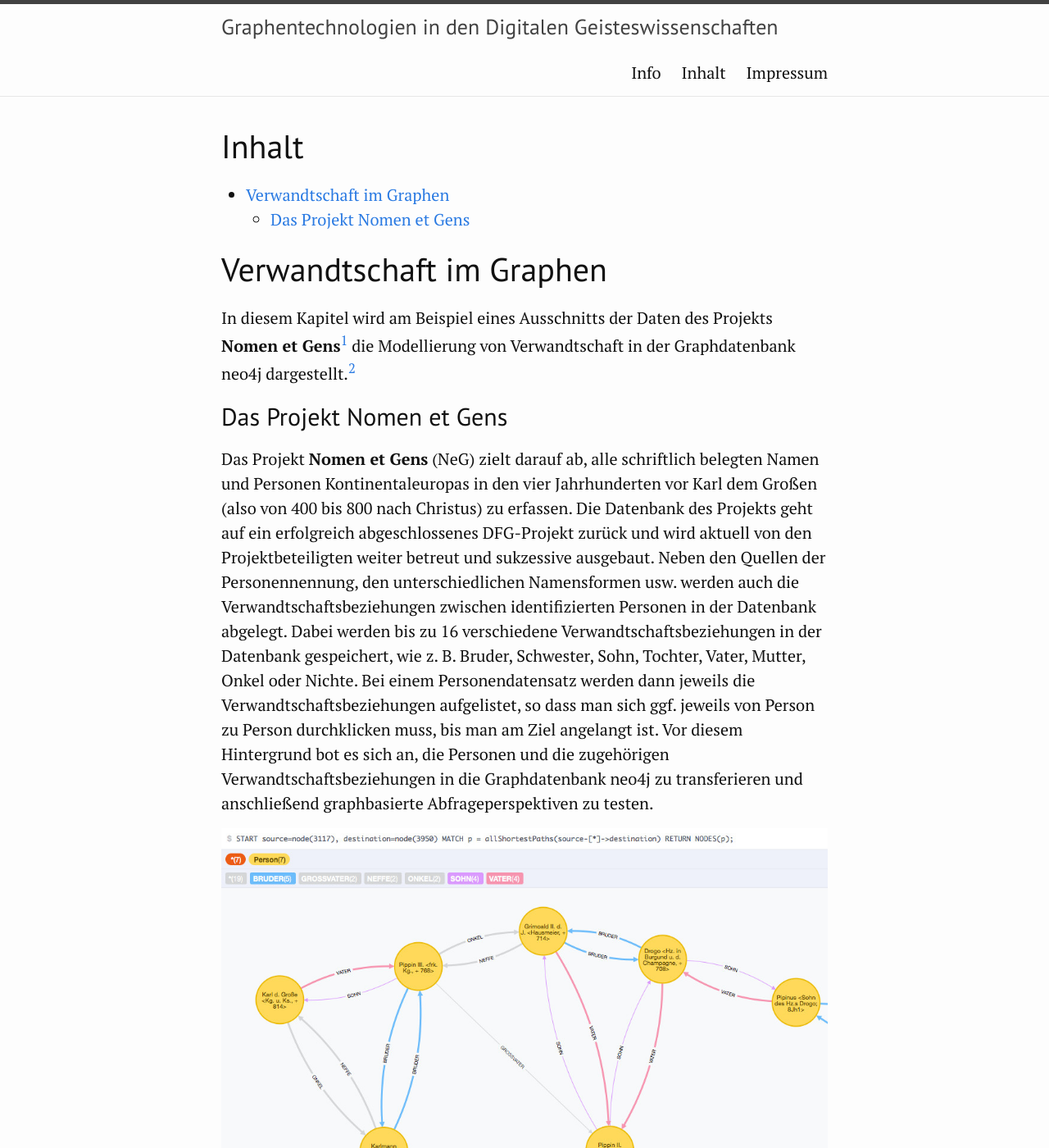
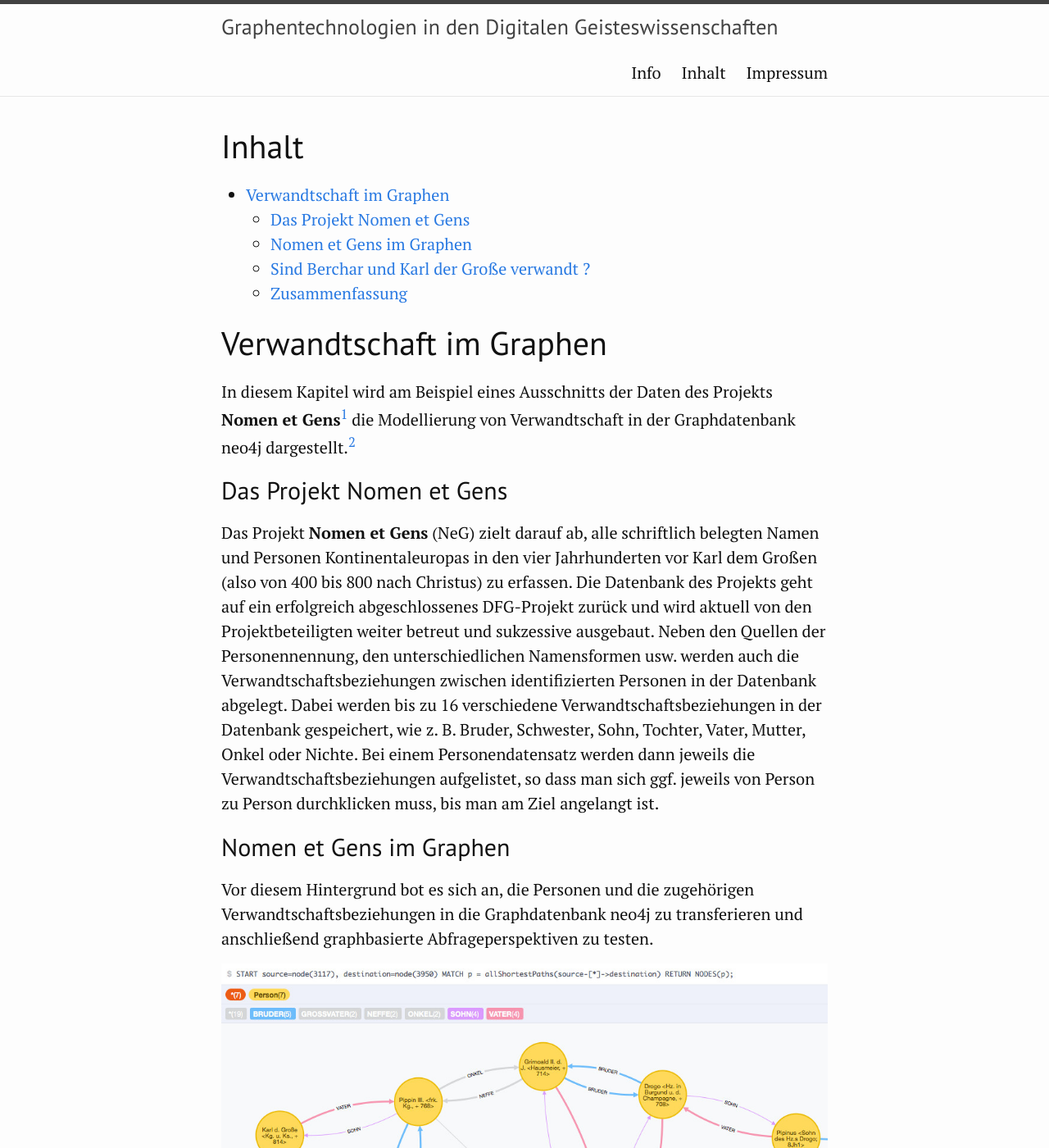
Before and after one commit to kuczera/Graphentechnologien, a Jekyll site: the page built from docs/30_Verwandtschaft-im-Graphen.md, in a window 1280 px wide and 1400 px high. Shown: the whole window at 82% size. Built offline with Jekyll 4.4.1, drawn with Linux system fonts in a browser that asks for light colours; some of the changed text lies outside the part shown.

Commit message:
kleine Fehler ausgebessert

```diff
--- a/docs/30_Verwandtschaft-im-Graphen.md
+++ b/docs/30_Verwandtschaft-im-Graphen.md
@@ -18,6 +18,9 @@
 ## Das Projekt Nomen et Gens
 
 Das Projekt __Nomen et Gens__ (NeG) zielt darauf ab, alle schriftlich belegten Namen und Personen Kontinentaleuropas in den vier Jahrhunderten vor Karl dem Großen (also von 400 bis 800 nach Christus) zu erfassen. Die Datenbank des Projekts geht auf ein erfolgreich abgeschlossenes DFG-Projekt zurück und wird aktuell von den Projektbeteiligten weiter betreut und sukzessive ausgebaut.  Neben den Quellen der Personennennung, den unterschiedlichen Namensformen usw. werden auch die Verwandtschaftsbeziehungen zwischen identifizierten Personen in der Datenbank abgelegt. Dabei werden bis zu 16 verschiedene Verwandtschaftsbeziehungen in der Datenbank gespeichert, wie z. B. Bruder, Schwester, Sohn, Tochter, Vater, Mutter, Onkel oder Nichte. Bei einem Personendatensatz werden dann jeweils die Verwandtschaftsbeziehungen aufgelistet, so dass man sich ggf. jeweils von Person zu Person durchklicken muss, bis man am Ziel angelangt ist.
+
+## Nomen et Gens im Graphen
+
 Vor diesem Hintergrund bot es sich an, die Personen und die zugehörigen Verwandtschaftsbeziehungen in die Graphdatenbank neo4j zu transferieren und anschließend graphbasierte Abfrageperspektiven zu testen.
 
 ![Erste Importergebnisse](Bilder/NeG/020-Verwandschaften.jpg)
@@ -25,6 +28,8 @@
 Die Abbildung zeigt die ersten Ergebnisse des Datenbankimports. Aus der Visualisierung werden die zahlreichen redundanten Beziehungen deutlich, die in der Folge zu neuen Modellierungsansätzen für die Verwandtschaftsbeziehungen führten. Ergebnis der Überlegungen war die Reduzierung der möglichen Verwandtschaftsbeziehungen auf die zwei Kantentypen `KIND` und `VERHEIRATET_MIT`. Dabei wird eine Kante vom Typ `KIND` für eine Eltern-Kind-Beziehung nur einmal vergeben, während eine Kante vom Typ `VERHEIRATET_MIT` immer zweifach in jeweils umgekehrter Richtung angelegt wird. Dies ergibt sich aus der Überlegung, dass eine Eltern-Kind-Beziehung gerichtet ist und zwar in unserem Fall vom Elternteil zum Kind hin, während eine `VERHEIRATET_MIT`-Beziehung ungerichtet ist: Wenn eine Person mit einer anderen Person verheiratet ist, ist die andere Personen automatisch auch mit der ersten verheiratet. Da im Property-Graph-Modell von neo4j jede Kante genau eine Richtung haben muss, wird die `VERHEIRATET_MIT`-Kante zweimal in jeweils unterschiedliche Richtung angelegt, während bei der hierarchischen Eltern-Kind-Beziehung eine Kante ausreicht.
 
 ![Die Urenkel Pippins](Bilder/NeG/030-Urenkel-Pippins.jpg)
+
+## Sind Berchar und Karl der Große verwandt ?
 
 Im folgenden Beispiel soll das Potential der Graphmodellierung von Verwandtschaftsbeziehungen demonstriert werden. In der Datenbank gibt es die Person Berchar. Berchar war ein Hausmeier König Theuderichs III. Die Frage ist nun, ob dieser Berchar mit Karl dem Großen verwandt ist. In der NeG-Datenbank ist ein Verwandtschaftsverhältnis von Berchar zu Karl dem Großen nicht direkt ableitbar.
 
@@ -44,7 +49,9 @@
 
 ![Der kürzeste Pfad (shortestPath) von Karl zu Berchar.](Bilder/NeG/050-Berchar-Karl-shortestpath.jpg)
 
-Mit diesem kleinen Beispiel sind die interessanten Erschließungs- und Modellierungsperspektiven für die digitalen Geschichtswissenschaften nur angedeutet. Es zeigt jedoch, dass sich mit der Verwendung von Graphentechnologien intuitive Datenmodellierung mit sehr flexiblen Erschließungs- und Abfragemöglichkeiten kombinieren lässt.
+## Zusammenfassung
+
+Mit diesem kleinen Beispiel sind die interessanten Erschließungs- und Modellierungsperspektiven für die digitale Genealogie nur angedeutet. Mit Graphentechnologien lässt sich intuitive Datenmodellierung mit sehr flexiblen Erschließungs- und Abfragemöglichkeiten kombinieren.
 
 
 [^a768]: Dieses Kapitel geht in großen Teilen zurück auf meinem Aufsatz Graphentechnologien in den Digitalen Geisteswissenschaften, in: ABI Technik 2017; 37(3): 179–196, [https://doi.org/10.1515/abitech-2017-0042](https://doi.org/10.1515/abitech-2017-0042). URL: [https://www.degruyter.com/downloadpdf/j/abitech.2017.37.issue-3/abitech-2017-0042/abitech-2017-0042.pdf](https://www.degruyter.com/downloadpdf/j/abitech.2017.37.issue-3/abitech-2017-0042/abitech-2017-0042.pdf), insbesondere die Seiten 179 bis 182 und wurde nur geringfügig ergänzt.
```
